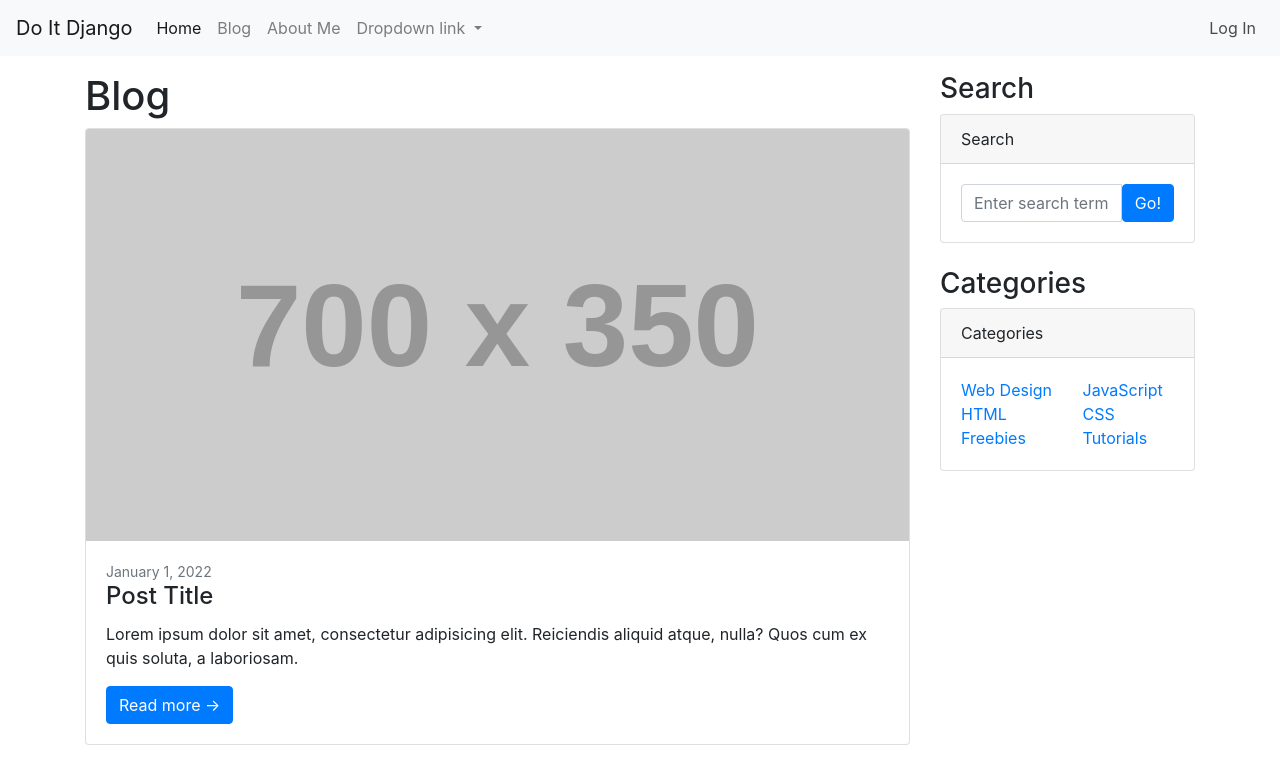
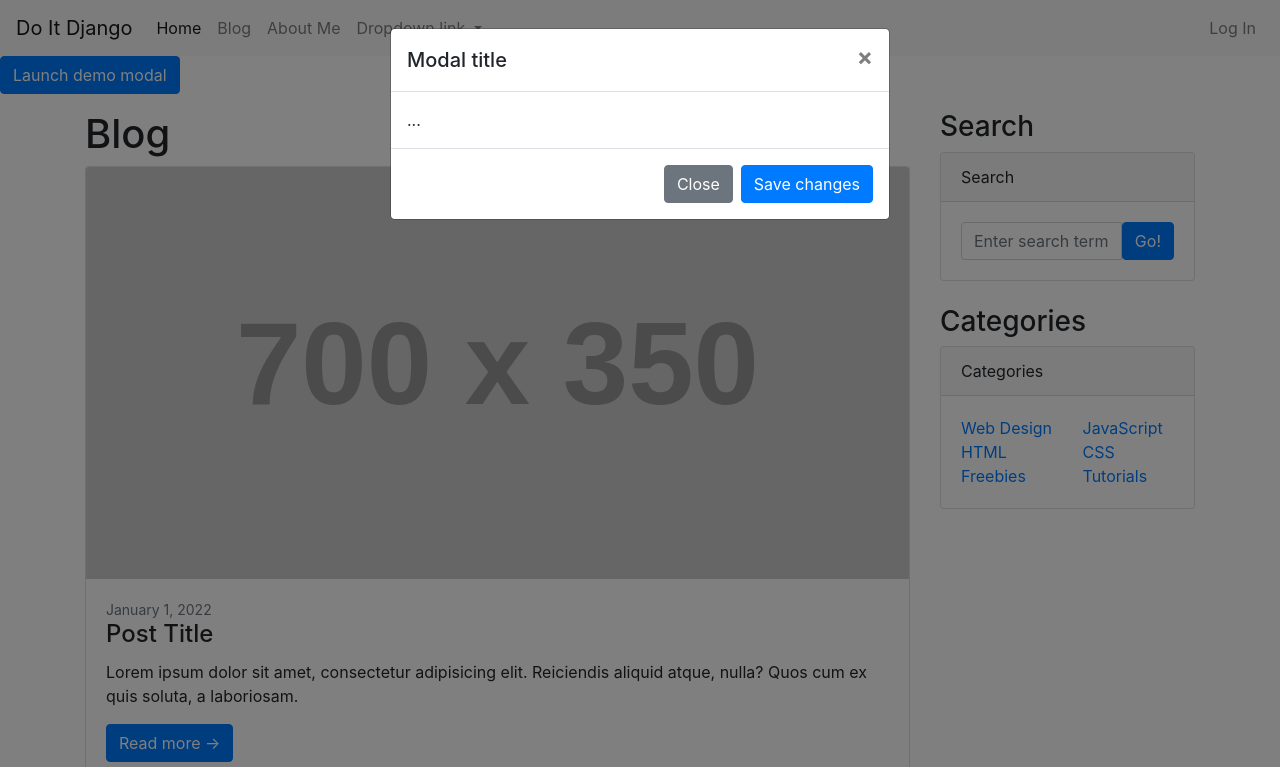
Before and after one commit to cyjeong2/esg-a-html, a plain HTML site: page blog_list.html in a window 1280 px wide. Both pictures are taken after a click on the link "Log In". Shown: the top 767 px of the page. Drawn offline with nearby package versions, Linux system fonts and the light colour scheme; placeholder pictures from the web are drawn by us.

Commit message:
22/10/25 집 가기전 저장

```diff
--- a/blog_list.html
+++ b/blog_list.html
@@ -38,12 +38,37 @@
             </ul>
             <ul class="navbar-nav ml-auto">
                 <li class="nav-item">
-                    <a class="nav-link" href="#">Log In</a>
+                    <a class="nav-link" href="#" data-toggle="modal" data-target="#loginModal">Log In</a>
                 </li>
             </ul>
         </div>
         </div>
     </nav>
+    <!-- Button trigger modal -->
+<button type="button" class="btn btn-primary" data-toggle="modal" data-target="#exampleModal">
+    Launch demo modal
+  </button>
+
+  <!-- Modal -->
+  <div class="modal fade" id="loginModal" tabindex="-1" aria-labelledby="loginModalLabel" aria-hidden="true">
+    <div class="modal-dialog">
+      <div class="modal-content">
+        <div class="modal-header">
+          <h5 class="modal-title" id="loginModalLabel">Modal title</h5>
+          <button type="button" class="close" data-dismiss="modal" aria-label="Close">
+            <span aria-hidden="true">&times;</span>
+          </button>
+        </div>
+        <div class="modal-body">
+          ...
+        </div>
+        <div class="modal-footer">
+          <button type="button" class="btn btn-secondary" data-dismiss="modal">Close</button>
+          <button type="button" class="btn btn-primary">Save changes</button>
+        </div>
+      </div>
+    </div>
+  </div>
     <div class="container my-3">
         <div class="row">
             <div class="col-md-8 col-lg-9">
```
